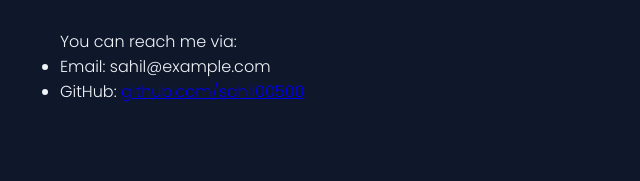
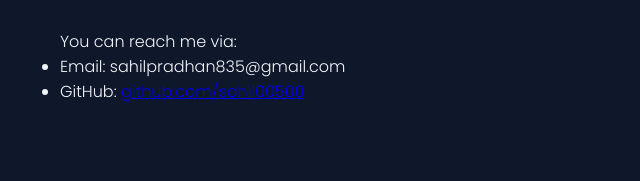
Before and after one commit to SAHIL00500/sahil-protofolio, a plain HTML site: page index.html in a window 1280 px wide. Shown: the part 2125-2306 px from the top of the page, 212-852 px from the left. Drawn offline with Linux system fonts and the light colour scheme.

Commit message:
Update index.html

```diff
--- a/index.html
+++ b/index.html
@@ -141,7 +141,7 @@
     <h2>Contact Me</h2>
     <p>You can reach me via:</p>
     <ul>
-      <li>Email: sahil@example.com</li>
+      <li>Email: sahilpradhan835@gmail.com</li>
       <li>GitHub: <a href="https://github.com/sahil00500" target="_blank">github.com/sahil00500</a></li>
     </ul>
   </section>
```
